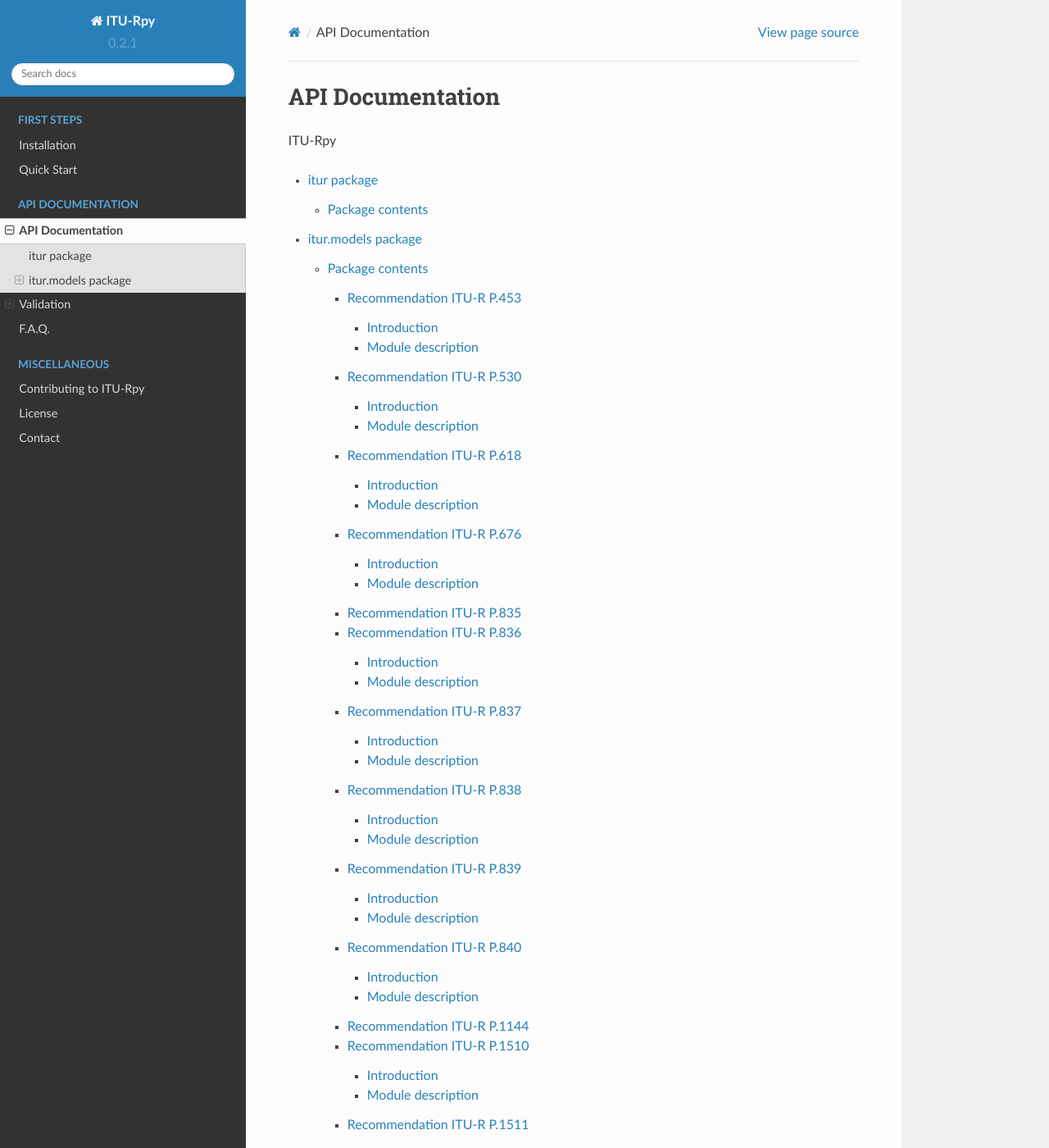
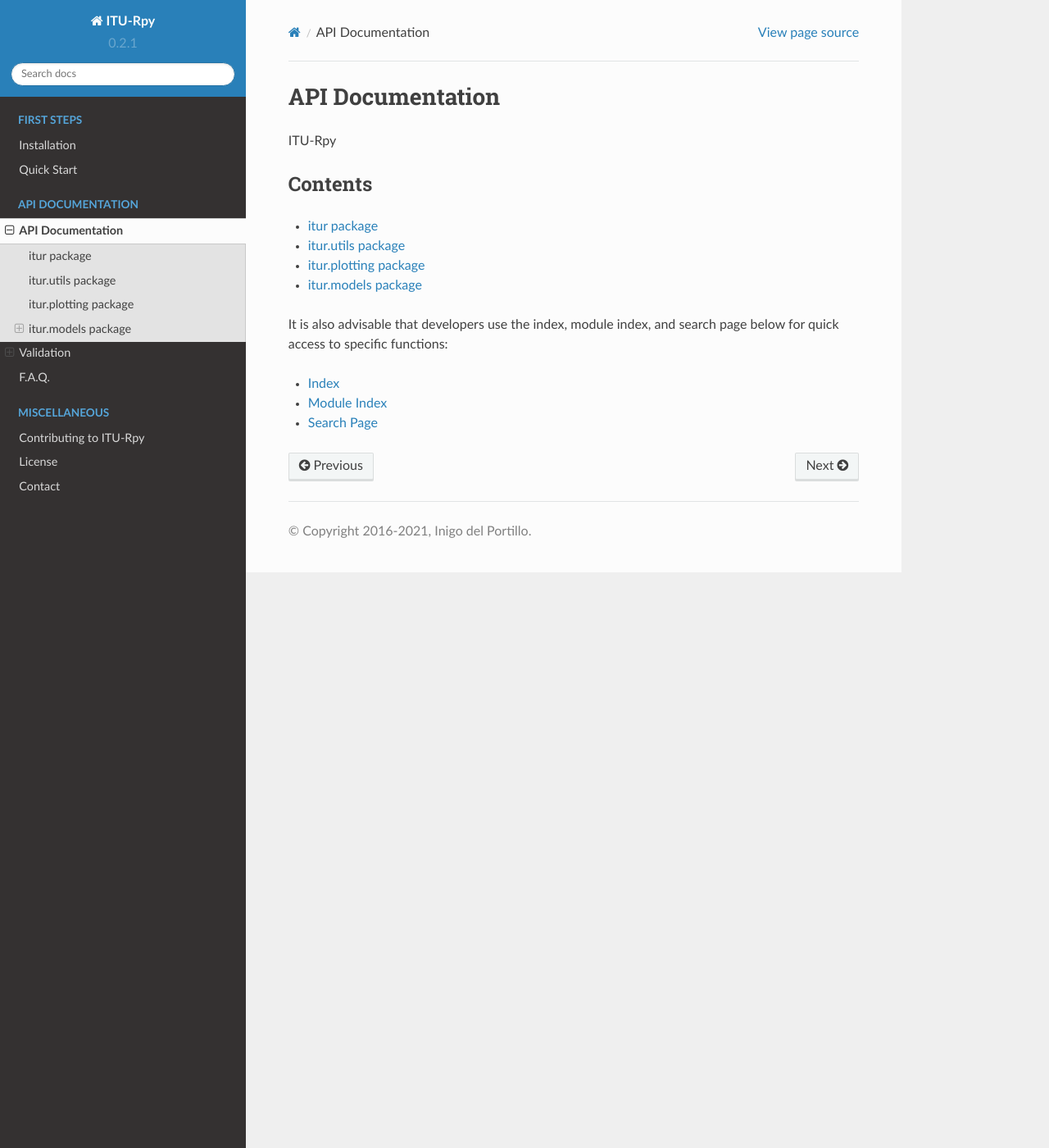
Before and after one commit to inigodelportillo/ITU-Rpy, a Sphinx documentation site: the page built from docs/api.rst, in a window 1280 px wide and 1400 px high. Shown: the whole window at 82% size. Built offline with Sphinx 7.4.7 and the Read the Docs theme 2.0.0, drawn with Linux system fonts in a browser that asks for light colours; some of the changed text lies outside the part shown.

Commit message:
Update plotting submodule documentation

```diff
--- a/docs/api.rst
+++ b/docs/api.rst
@@ -3,7 +3,19 @@ API Documentation
 
 ITU-Rpy
 
+
+Contents
+--------
 .. toctree::
+   :maxdepth: 1
 
-    apidoc/itur
-    apidoc/models
+   apidoc/itur
+   apidoc/utils
+   apidoc/plotting
+   apidoc/models
+
+It is also advisable that developers use the index, module index, and search page below for quick access to specific functions:
+
+* :ref:`genindex`
+* :ref:`modindex`
+* :ref:`search`
--- /dev/null
+++ b/docs/apidoc/plotting.rst
@@ -0,0 +1,7 @@
+itur.plotting package
+=====================
+
+.. automodule:: itur.plotting
+    :members:
+    :undoc-members:
+    :show-inheritance:
```
Also changed, not shown: 1 other file.
